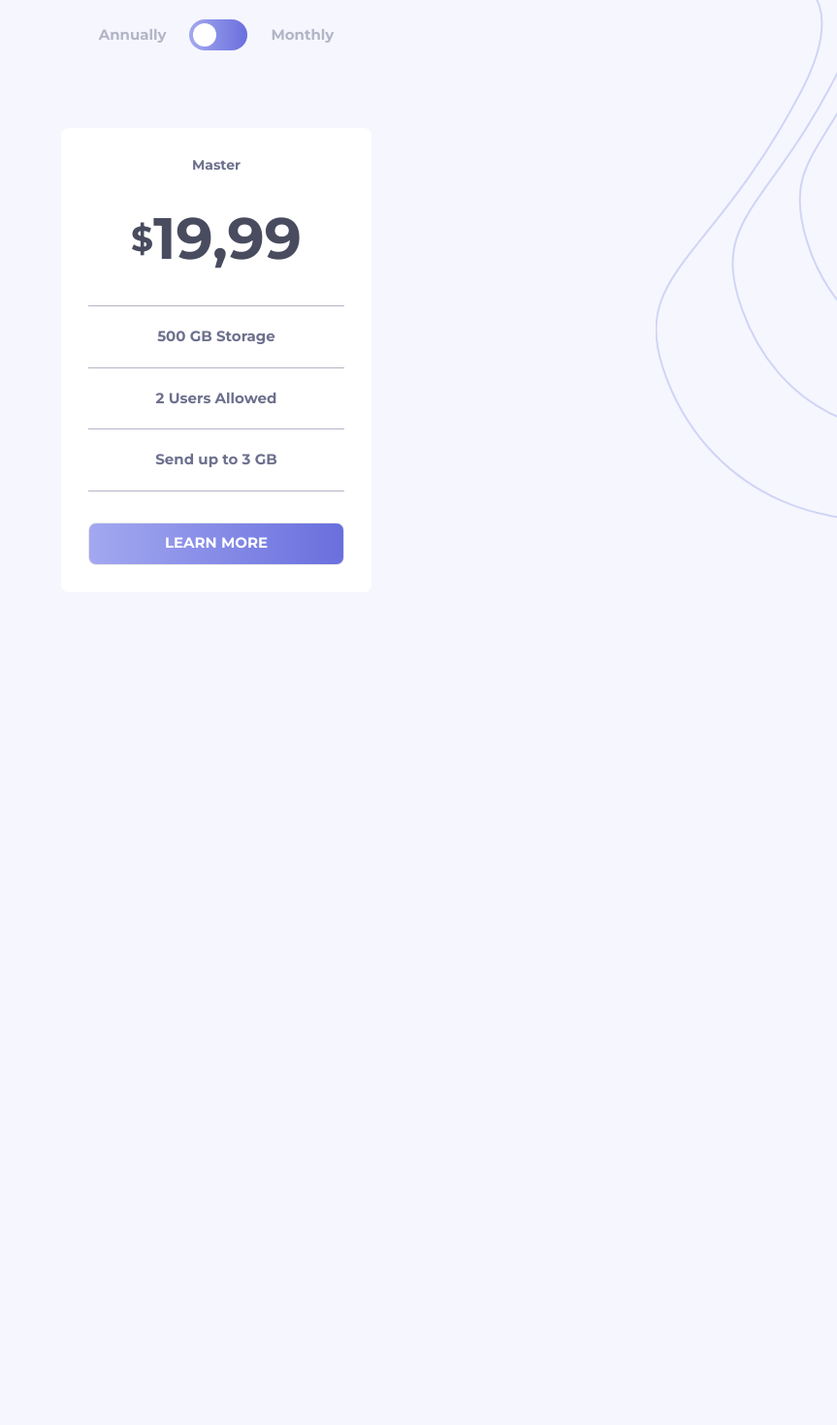
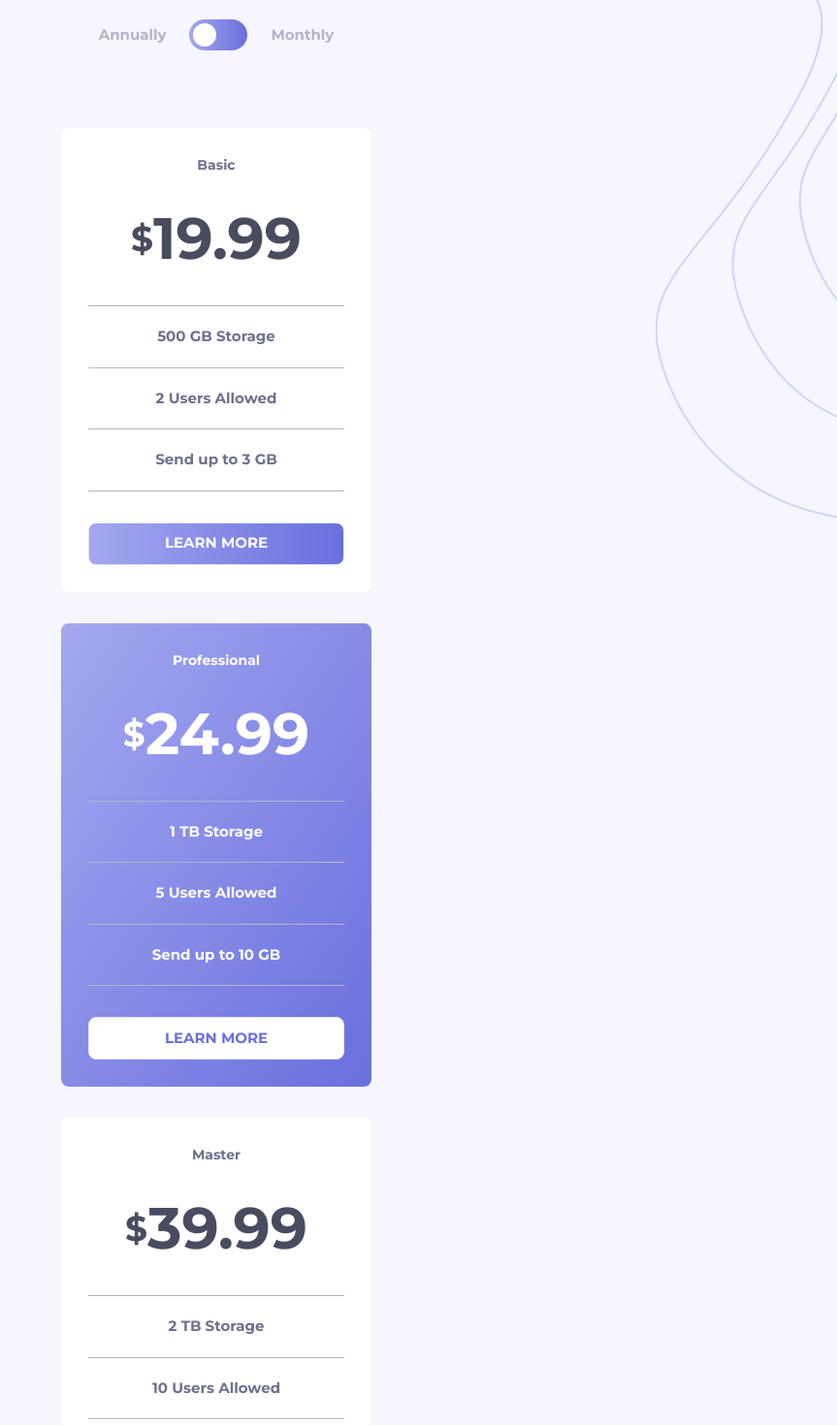
Before and after one commit to calebesg/pricing-card, a React (Create React App) app: page / in a window 1280 px wide. Shown: the part 120-1590 px from the top of the page at 97% size, without its empty margins (417-1280 px from the left). Before the commit the page ends 800 px from the top, so only its background shows below. Built offline with nearby package versions, Linux system fonts and the light colour scheme.

Commit message:
created pricing list component

```diff
--- a/src/components/App.jsx
+++ b/src/components/App.jsx
@@ -1,15 +1,37 @@
 import { ToggleButton } from './ToggleButton';
 import { PricingList } from './PricingList';
+import { useEffect, useState } from 'react';
+
+const data = [
+  {
+    label: 'Basic',
+    price: 19.99,
+    features: ['500 GB Storage', '2 Users Allowed', 'Send up to 3 GB'],
+  },
+  {
+    label: 'Professional',
+    price: 24.99,
+    features: ['1 TB Storage', '5 Users Allowed', 'Send up to 10 GB'],
+  },
+  {
+    label: 'Master',
+    price: 39.99,
+    features: ['2 TB Storage', '10 Users Allowed', 'Send up to 20 GB'],
+  },
+];
 
 export function App() {
+  const [pricingList, setPricingList] = useState([]);
+
+  useEffect(() => setPricingList(data), []);
+
   return (
     <main className="min-h-screen flex flex-col justify-start items-center pt-16 relative overflow-hidden h-full">
       <h1 className="w-0 h-0 overflow-hidden opacity-0">Pricing Component</h1>
 
       <h2 className="text-grayish-400 text-3xl">Our Pricing</h2>
       <ToggleButton labels={{ left: 'Annually', right: 'Monthly' }} />
-
-      <PricingList />
+      <PricingList allPricing={pricingList} />
     </main>
   );
 }
--- a/src/components/PricingItem/index.jsx
+++ b/src/components/PricingItem/index.jsx
@@ -1,11 +1,9 @@
-export function PricingItem() {
-  const feature = ['500 GB Storage', '2 Users Allowed', 'Send up to 3 GB'];
-
-  const renderFeatureItem = feature.map((item, index) => {
+export function PricingItem({ active, pricing }) {
+  const renderFeatureItem = pricing.features.map((item, index) => {
     return (
       <li
         key={index}
-        className="border-t border-b border-grayish-200 -mt-px flex justify-center p-5 text-grayish-400"
+        className="border-t border-b border-grayish-200 -mt-px flex justify-center p-5"
       >
         {item}
       </li>
@@ -13,19 +11,33 @@ export function PricingItem() {
   });
 
   return (
-    <li className="p-7 rounded-lg bg-white flex flex-col items-center max-w-xs w-full">
-      <span className="text-grayish-400 text-sm">Master</span>
+    <li
+      className={`p-7 rounded-lg flex flex-col items-center max-w-xs w-full ${
+        active
+          ? 'bg-gradient-to-br from-blue-200 to-blue-400 text-white'
+          : 'bg-white text-grayish-400'
+      }`}
+    >
+      <span className="text-sm">{pricing.label}</span>
 
-      <p className="text-grayish-600 text-6xl flex items-center mt-9">
+      <p
+        className={`text-6xl flex items-center mt-9 ${
+          active ? 'text-white' : 'text-grayish-600'
+        }`}
+      >
         <small className="text-4xl">$</small>
-        19,99
+        {pricing.price}
       </p>
 
       <ul className="mt-10 w-full">{renderFeatureItem}</ul>
 
       <button
         type="button"
-        className="h-11 mt-8 w-full rounded-lg border bg-gradient-to-r from-blue-200 to-blue-400 text-white hover:from-white hover:to-white hover:text-blue-400 hover:border-blue-400 transition-all duration-400"
+        className={`h-11 mt-8 w-full rounded-lg border transition-all duration-400 ${
+          active
+            ? 'bg-white text-blue-400 hover:bg-transparent hover:border-white hover:text-white'
+            : 'bg-gradient-to-r from-blue-200 to-blue-400 text-white hover:from-white hover:to-white hover:text-blue-400 hover:border-blue-400'
+        }`}
       >
         LEARN MORE
       </button>
--- a/src/components/PricingList/index.jsx
+++ b/src/components/PricingList/index.jsx
@@ -1,10 +1,15 @@
 import { PricingItem } from '../PricingItem';
 
-export function PricingList() {
+export function PricingList({ allPricing }) {
   return (
     <ul className="w-full flex flex-col items-center gap-8 mt-20">
-      <PricingItem />
-      {/* <PricingItem /> */}
+      {allPricing.map((pricing, index) => (
+        <PricingItem
+          key={index}
+          active={pricing.label === 'Professional'}
+          pricing={pricing}
+        />
+      ))}
     </ul>
   );
 }
```
